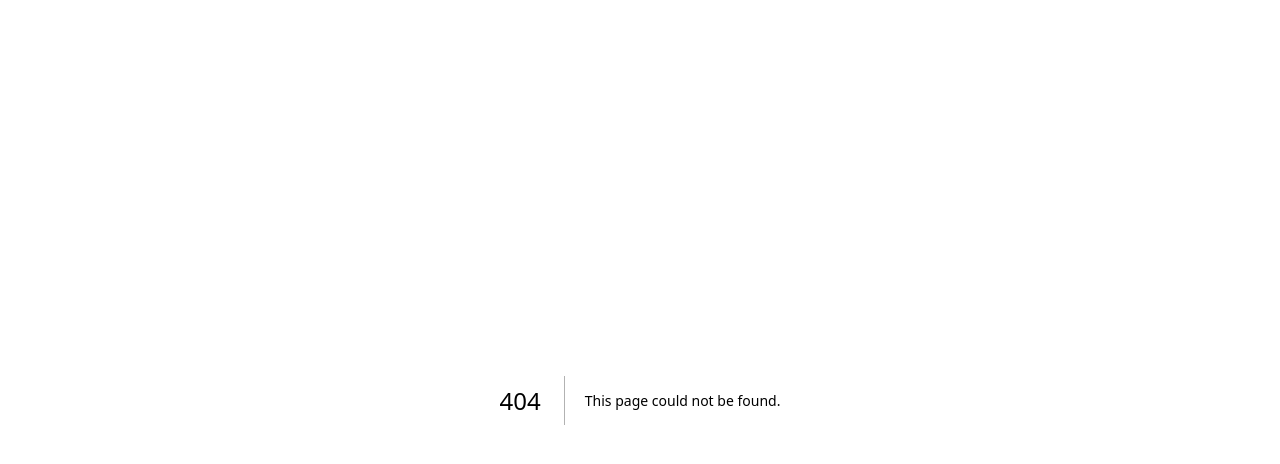
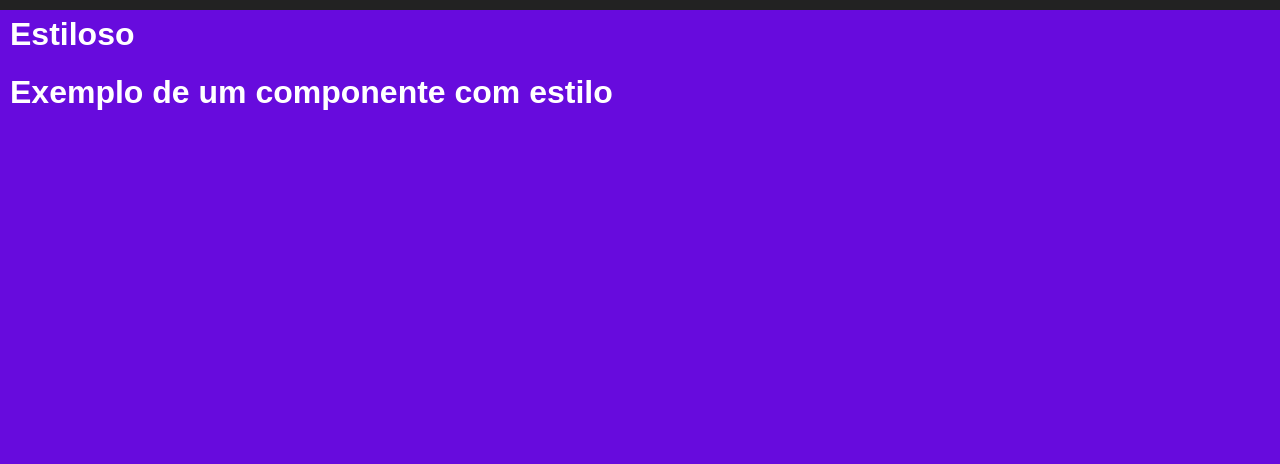
Before and after one commit to tramalho/fundamentos-next, a Next.js app: page /estiloso in a window 1280 px wide. Before the commit this address had no page. Shown: the top 464 px of the page. Built offline with nearby package versions, Linux system fonts and the light colour scheme.

Commit message:
css modularizado

```diff
--- /dev/null
+++ b/src/pages/estiloso.jsx
@@ -0,0 +1,10 @@
+import styles from '../styles/Estiloso.module.css';
+
+export default function Estiloso() {
+    return (
+        <div className={styles.roxo}>
+            <h1>Estiloso</h1>
+            <h1>Exemplo de um componente com estilo</h1>
+        </div>
+    );
+}
--- /dev/null
+++ b/src/styles/Estiloso.module.css
@@ -0,0 +1,11 @@
+.roxo {
+    height: 100vh;
+    background-color: #670bdd;
+    color: white;
+}
+
+.roxo h1 {
+    font-size: 2rem;
+    font-weight: 700;
+    margin: 10px;
+}
```
